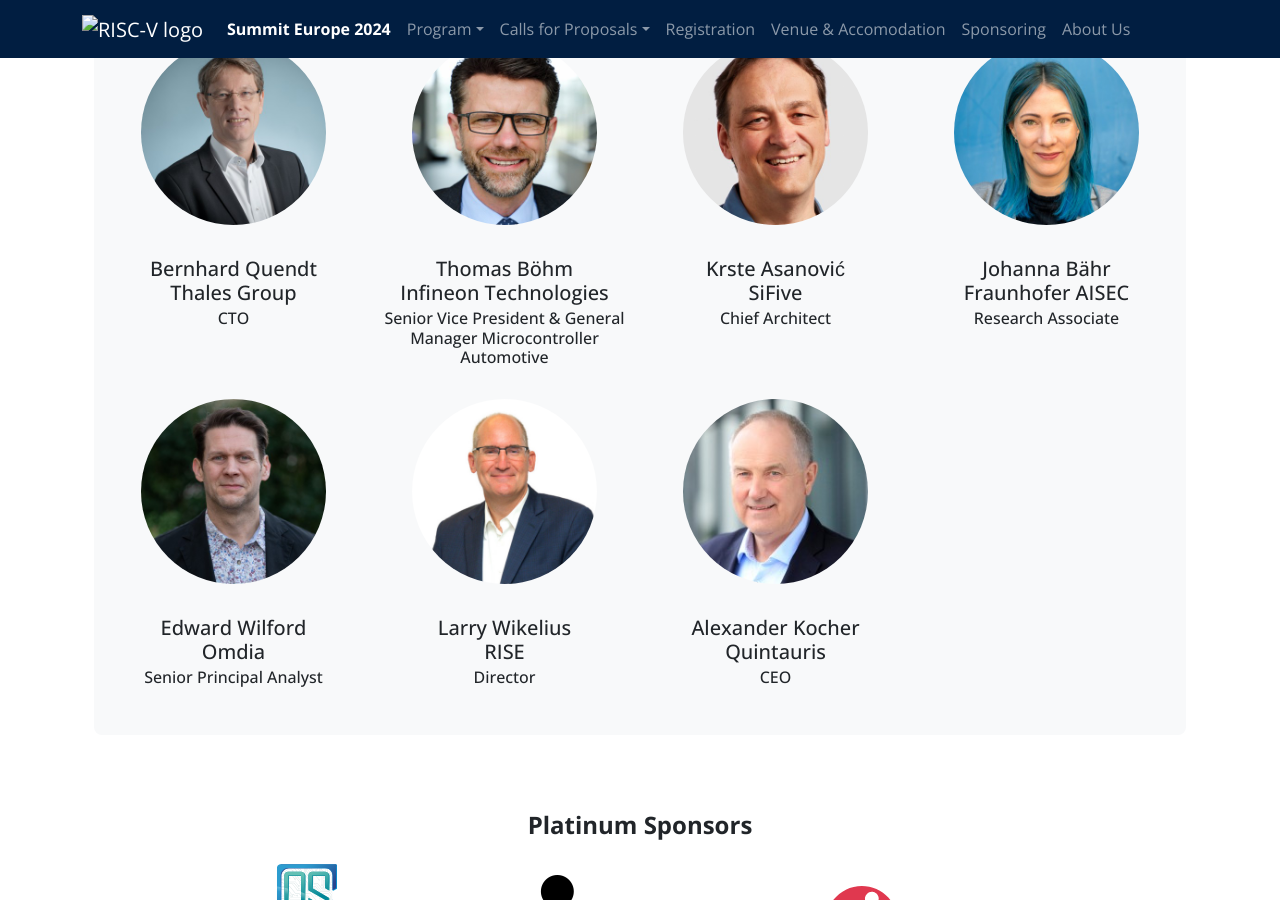
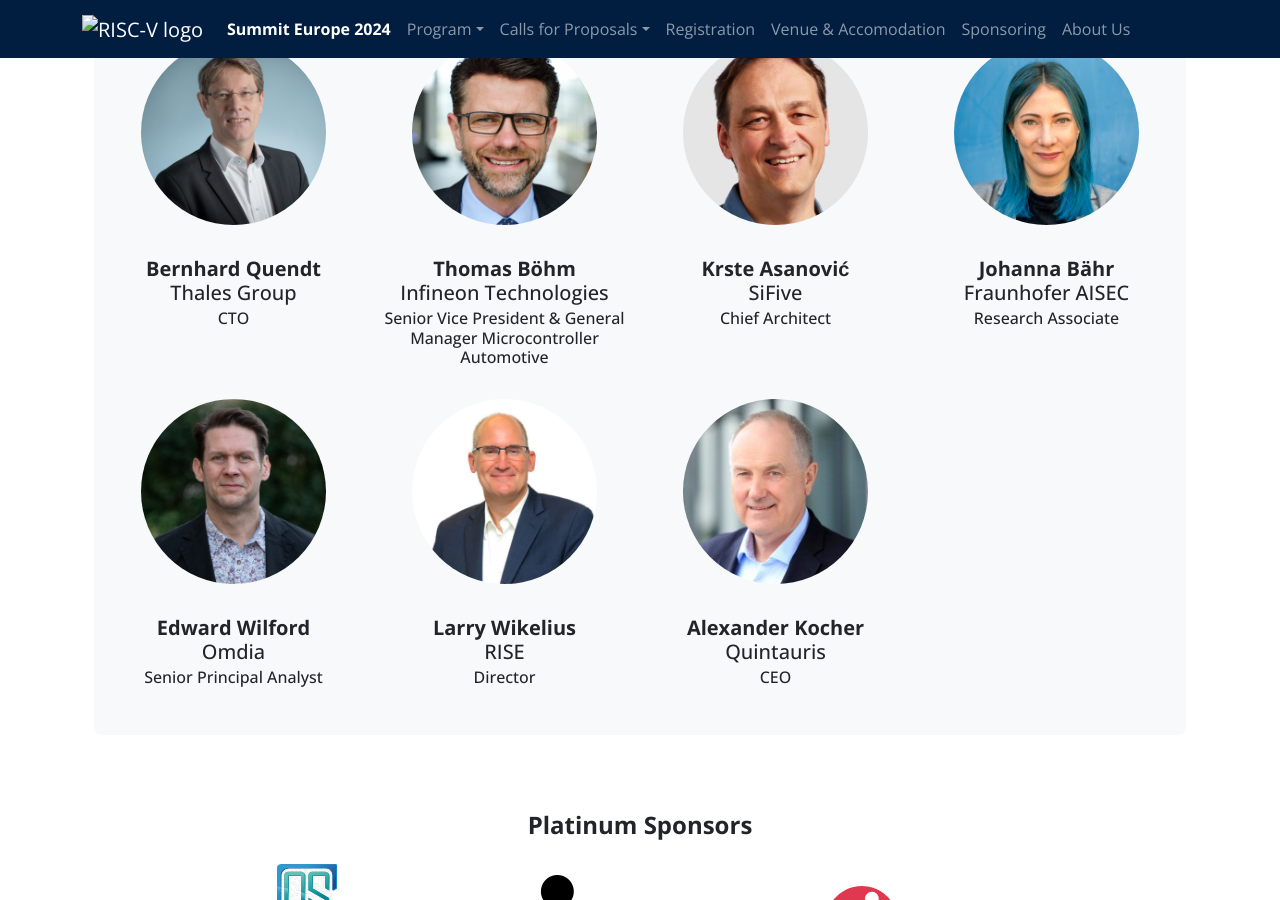
Before and after one commit to riscv-europe/summit-website-development, a Jekyll site: the page built from summit/2024/index.md, in a window 1280 px wide and 900 px high, scrolled down 1080 px. Built offline with Jekyll 4.4.1, drawn with Linux system fonts in a browser that asks for light colours.

Commit message:
Overview

```diff
--- a/summit/2024/index.md
+++ b/summit/2024/index.md
@@ -38,7 +38,7 @@
     <div class="row">
       <div class="col-md-12 text-center">
         <div class="pt-2">
-          <h5 class="mt-4 font-weight-medium mb-1">Bernhard Quendt<br>Thales Group</h5>
+          <h5 class="mt-4 font-weight-medium mb-1"><b>Bernhard Quendt</b><br>Thales Group</h5>
           <h6 class="subtitle">CTO</h6>
         </div>
       </div>
@@ -54,7 +54,7 @@
     <div class="row">
       <div class="col-md-12 text-center">
         <div class="pt-2">
-          <h5 class="mt-4 font-weight-medium mb-1">Thomas Böhm<br>Infineon Technologies</h5>
+          <h5 class="mt-4 font-weight-medium mb-1"><b>Thomas Böhm</b><br>Infineon Technologies</h5>
           <h6 class="subtitle">Senior Vice President & General Manager Microcontroller Automotive</h6>
         </div>
       </div>
@@ -70,7 +70,7 @@
     <div class="row">
       <div class="col-md-12 text-center">
         <div class="pt-2">
-          <h5 class="mt-4 font-weight-medium mb-1">Krste Asanović<br>SiFive</h5>
+          <h5 class="mt-4 font-weight-medium mb-1"><b>Krste Asanović</b><br>SiFive</h5>
           <h6 class="subtitle">Chief Architect</h6>
         </div>
       </div>
@@ -86,7 +86,7 @@
     <div class="row">
       <div class="col-md-12 text-center">
         <div class="pt-2">
-          <h5 class="mt-4 font-weight-medium mb-1">Johanna Bähr<br>Fraunhofer AISEC</h5>
+          <h5 class="mt-4 font-weight-medium mb-1"><b>Johanna Bähr</b><br>Fraunhofer AISEC</h5>
           <h6 class="subtitle">Research Associate</h6>
         </div>
       </div>
@@ -102,7 +102,7 @@
     <div class="row">
       <div class="col-md-12 text-center">
         <div class="pt-2">
-          <h5 class="mt-4 font-weight-medium mb-1">Edward Wilford<br>Omdia</h5>
+          <h5 class="mt-4 font-weight-medium mb-1"><b>Edward Wilford</b><br>Omdia</h5>
           <h6 class="subtitle">Senior Principal Analyst</h6>
         </div>
       </div>
@@ -118,7 +118,7 @@
     <div class="row">
       <div class="col-md-12 text-center">
         <div class="pt-2">
-          <h5 class="mt-4 font-weight-medium mb-1">Larry Wikelius<br>RISE</h5>
+          <h5 class="mt-4 font-weight-medium mb-1"><b>Larry Wikelius</b><br>RISE</h5>
           <h6 class="subtitle">Director</h6>
         </div>
       </div>
@@ -134,7 +134,7 @@
     <div class="row">
       <div class="col-md-12 text-center">
         <div class="pt-2">
-          <h5 class="mt-4 font-weight-medium mb-1">Alexander Kocher<br>Quintauris</h5>
+          <h5 class="mt-4 font-weight-medium mb-1"><b>Alexander Kocher</b><br>Quintauris</h5>
           <h6 class="subtitle">CEO</h6>
         </div>
       </div>
```
